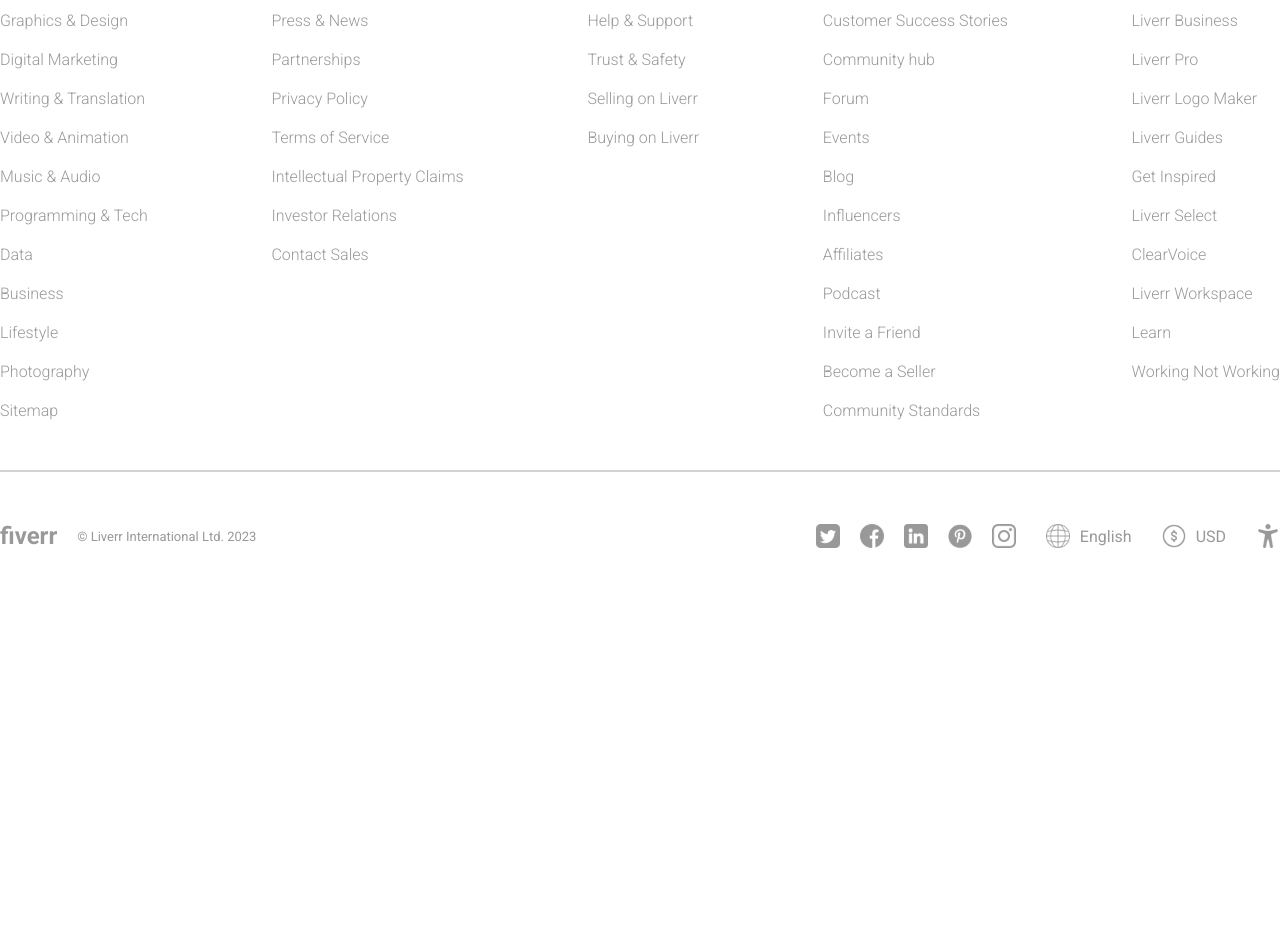
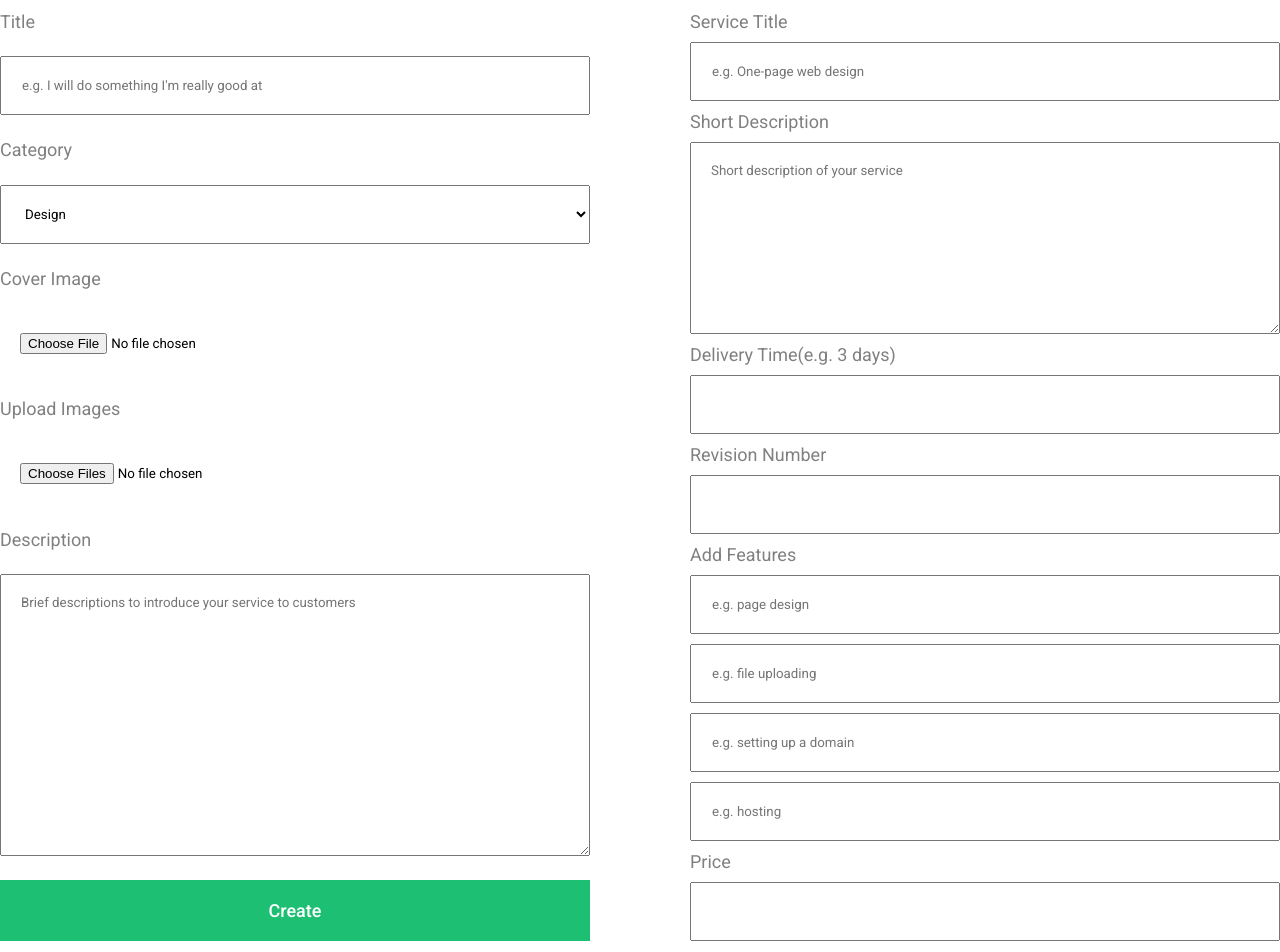
Before and after one commit to jason-ku-8313/practice_react_with_LamaDev, a React (Vite) app: page /add in a window 1280 px wide. Shown: the part 220-1172 px from the top of the page. Before the commit the page ends 820 px from the top, so only its background shows below. Built offline with nearby package versions, Linux system fonts and the light colour scheme.

Commit message:
feat: Complete Add-Gig Page

```diff
--- a/src/pages/add/Add.jsx
+++ b/src/pages/add/Add.jsx
@@ -2,5 +2,63 @@ import React from "react";
 import "./Add.scss";
 
 export default function Add() {
-  return <div className="add">Add</div>;
+  return (
+    <div className="add">
+      <div className="container">
+        <h1>Add New Gig</h1>
+        <div className="sections">
+          <div className="left">
+            <label htmlFor="">Title</label>
+            <input
+              type="text"
+              placeholder="e.g. I will do something I'm really good at"
+            />
+            <label htmlFor="">Category</label>
+            <select name="cats" id="cats">
+              <option value="design">Design</option>
+              <option value="web">Web Development</option>
+              <option value="animation">Animation</option>
+              <option value="music">Music</option>
+            </select>
+            <label htmlFor="">Cover Image</label>
+            <input type="file" />
+            <label htmlFor="">Upload Images</label>
+            <input type="file" multiple />
+            <label htmlFor="">Description</label>
+            <textarea
+              name=""
+              id=""
+              cols="30"
+              rows="16"
+              placeholder="Brief descriptions to introduce your service to customers"
+            ></textarea>
+            <button>Create</button>
+          </div>
+          <div className="right">
+            <label htmlFor="">Service Title</label>
+            <input type="text" placeholder="e.g. One-page web design" />
+            <label htmlFor="">Short Description</label>
+            <textarea
+              name=""
+              id=""
+              cols="30"
+              rows="10"
+              placeholder="Short description of your service"
+            ></textarea>
+            <label htmlFor="">Delivery Time(e.g. 3 days)</label>
+            <input type="number" min={1} />
+            <label htmlFor="">Revision Number</label>
+            <input type="number" min={1} />
+            <label htmlFor="">Add Features</label>
+            <input type="text" placeholder="e.g. page design" />
+            <input type="text" placeholder="e.g. file uploading" />
+            <input type="text" placeholder="e.g. setting up a domain" />
+            <input type="text" placeholder="e.g. hosting" />
+            <label htmlFor="">Price</label>
+            <input type="number" min={1} />
+          </div>
+        </div>
+      </div>
+    </div>
+  );
 }
--- a/src/pages/add/Add.scss
+++ b/src/pages/add/Add.scss
@@ -0,0 +1,51 @@
+.add {
+  display: flex;
+  justify-content: center;
+
+  .container {
+    width: 1400px;
+    padding: 50px 0;
+
+    h1 {
+      color: gray;
+      font-weight: 300;
+      margin-bottom: 20px;
+    }
+
+    .sections {
+      display: flex;
+      justify-content: space-between;
+      gap: 100px;
+
+      .left,
+      .right {
+        flex: 1;
+        display: flex;
+        flex-direction: column;
+        justify-content: space-between;
+        gap: 10px;
+
+        label {
+          color: gray;
+          font-size: 18px;
+        }
+
+        input,
+        textarea,
+        select {
+          padding: 20px;
+        }
+
+        button {
+          border: none;
+          padding: 20px;
+          color: white;
+          font-weight: 500;
+          font-size: 18px;
+          background-color: #1dbf73;
+          cursor: pointer;
+        }
+      }
+    }
+  }
+}
```
